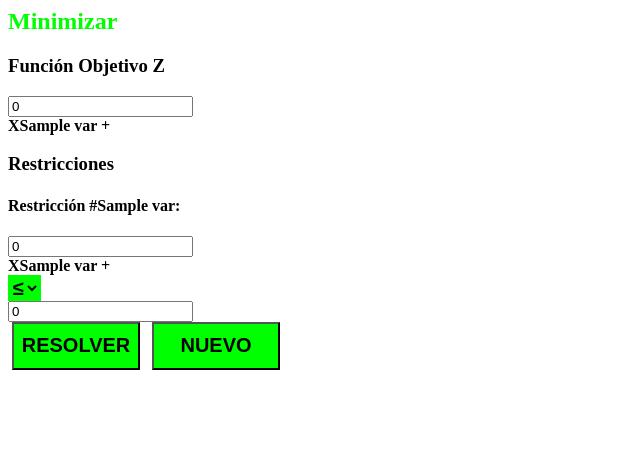
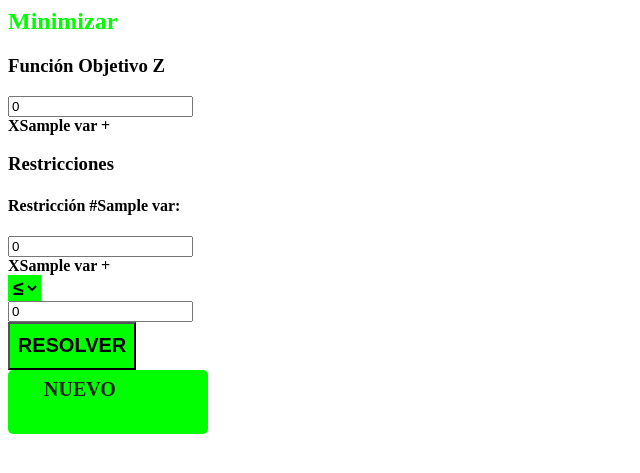
Before and after one commit to Mateoap00/MAX_MIN_APP, a Django app: template templates/model/inputModel.html in a window 1280 px wide. Shown: the top 473 px of the page, without its empty margins (0-640 px from the left). Run offline with Django 4.2, Linux system fonts and the light colour scheme; the template is opened without the code that fills it: most values are stand-ins (such as "Sample title", 1, 10 or a date in 2020).

Commit message:
Update inputModel.html to implement 'nuevo' button functionality

```diff
--- a/templates/model/inputModel.html
+++ b/templates/model/inputModel.html
@@ -1,10 +1,10 @@
 <style>
-    #inputModelTitle{
+    #inputModelTitle {
         font-weight: bold;
         color: #0f0;
     }
 
-    select.form-select.resEqSign{
+    select.form-select.resEqSign {
         border-color: #0f0;
         background-color: #0f0;
         font-size: 1.25rem;
@@ -15,8 +15,6 @@
     button.btn.btnInputModel {
         width: 8rem;
         height: 3rem;
-        margin-left: 0.25rem;
-        margin-right: 0.25rem;
         background-color: #0f0;
         font-size: 1.25rem;
         font-weight: bold;
@@ -26,6 +24,28 @@
     button.btn.btnInputModel:hover {
         background-color: rgb(19, 128, 19);
         font-weight: bold;
+        color: #f8f9fa;
+    }
+
+    #btnNew {
+        width: 8rem;
+        height: 3rem;
+        padding: 0.5rem 2.25rem 0.5rem 2.25rem;
+        text-decoration: none;
+        justify-content: center;
+        display: block;
+        color: #222;
+        background: #0f0;
+        font-size: 1.25rem;
+        font-weight: bold;
+        outline: none;
+        border: none;
+        border-radius: 5px;
+        cursor: pointer;
+    }
+
+    #btnNew:hover {
+        background: rgb(19, 128, 19);
         color: #f8f9fa;
     }
 </style>
@@ -103,9 +123,15 @@
                 {% endfor %}
 
                 <div class="mt-4 d-flex justify-content-center">
-                    <button type="submit" class="btn btnInputModel" id="resolveModelBtn"
-                        name="resolveModelBtn">RESOLVER</button>
-                    <button type="submit" class="btn btnInputModel" id="limpiarTabla" name="limpiarTabla">NUEVO</button>
+                    <div class="row">
+                        <div class="col-12 col-sm-6 d-flex justify-content-center">
+                            <button type="submit" class="btn btnInputModel" id="resolveModelBtn"
+                                name="resolveModelBtn">RESOLVER</button>
+                        </div>
+                        <div class="col-12 col-sm-6 d-flex justify-content-center">
+                            <a href="/model" id="btnNew">NUEVO</a>
+                        </div>
+                    </div>
                 </div>
             </form>
         </div>
```
